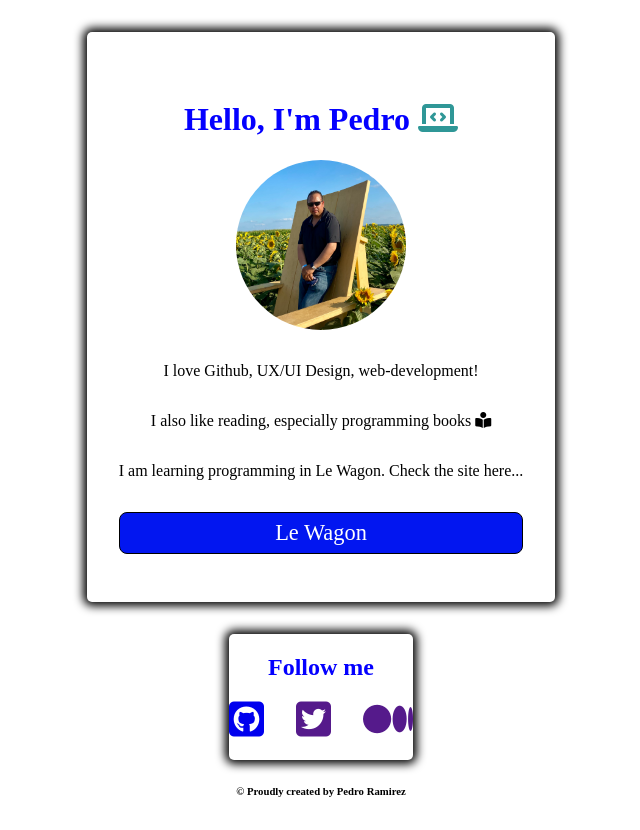
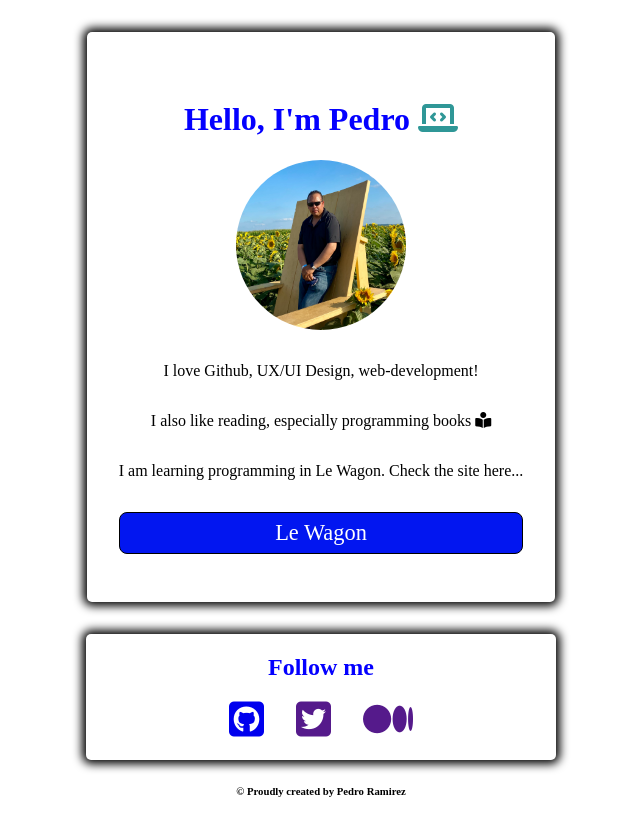
Before and after one commit to pramirez2328/pedro-sProfile, a plain HTML site: page index.html in a window 1280 px wide. Shown: the whole page, without its empty margins (319-959 px from the left). Drawn offline with Linux system fonts and the light colour scheme.

Commit message:
Update style.css

```diff
--- a/style.css
+++ b/style.css
@@ -24,7 +24,7 @@
   flex-direction: column;
   justify-content: center;
   justify-content: center;
-
+  width: 470px;
   border-radius: 5px;
   align-items: center;
   -webkit-box-shadow: 0px 0px 10px 4px #000000;
```
